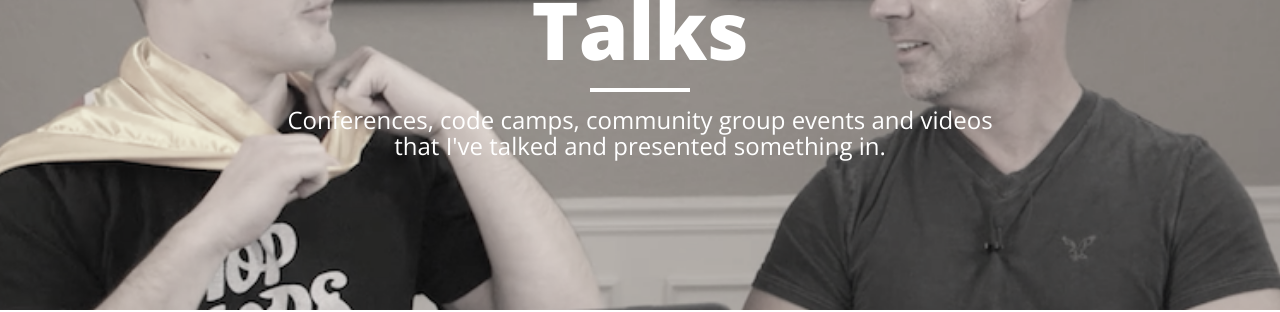
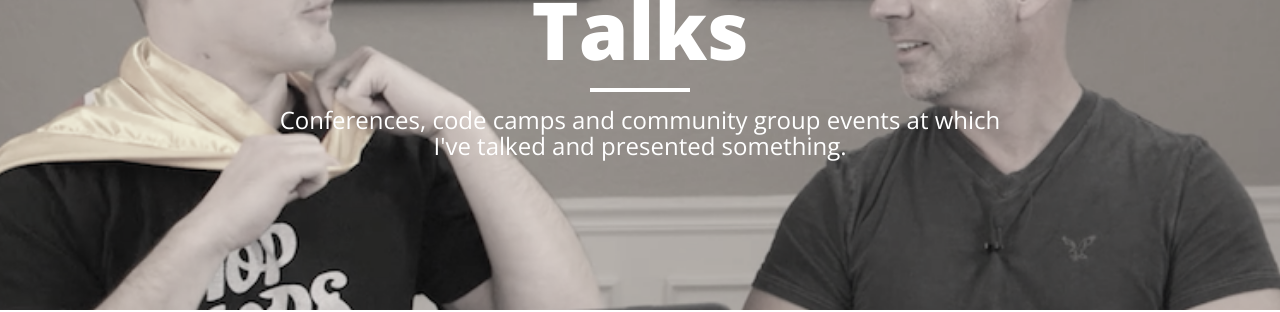
Before and after one commit to clarkio/clarkio.github.io, a Jekyll site: the page built from talks.md, in a window 1280 px wide. Shown: the part 185-497 px from the top of the page. Built offline with Jekyll 4.4.1, drawn with Linux system fonts in a browser that asks for light colours; nearby versions of some CDN libraries.

Commit message:
fix talks page description

```diff
--- a/talks.md
+++ b/talks.md
@@ -1,7 +1,7 @@
 ---
 layout: page
 title: "Talks"
-description: "Conferences, code camps, community group events and videos that I've talked and presented something in."
+description: "Conferences, code camps and community group events at which I've talked and presented something."
 header-img: "img/pbp-angular-man-sm3.png"
 header-class: "grayscale-img"
 order: 2
```
